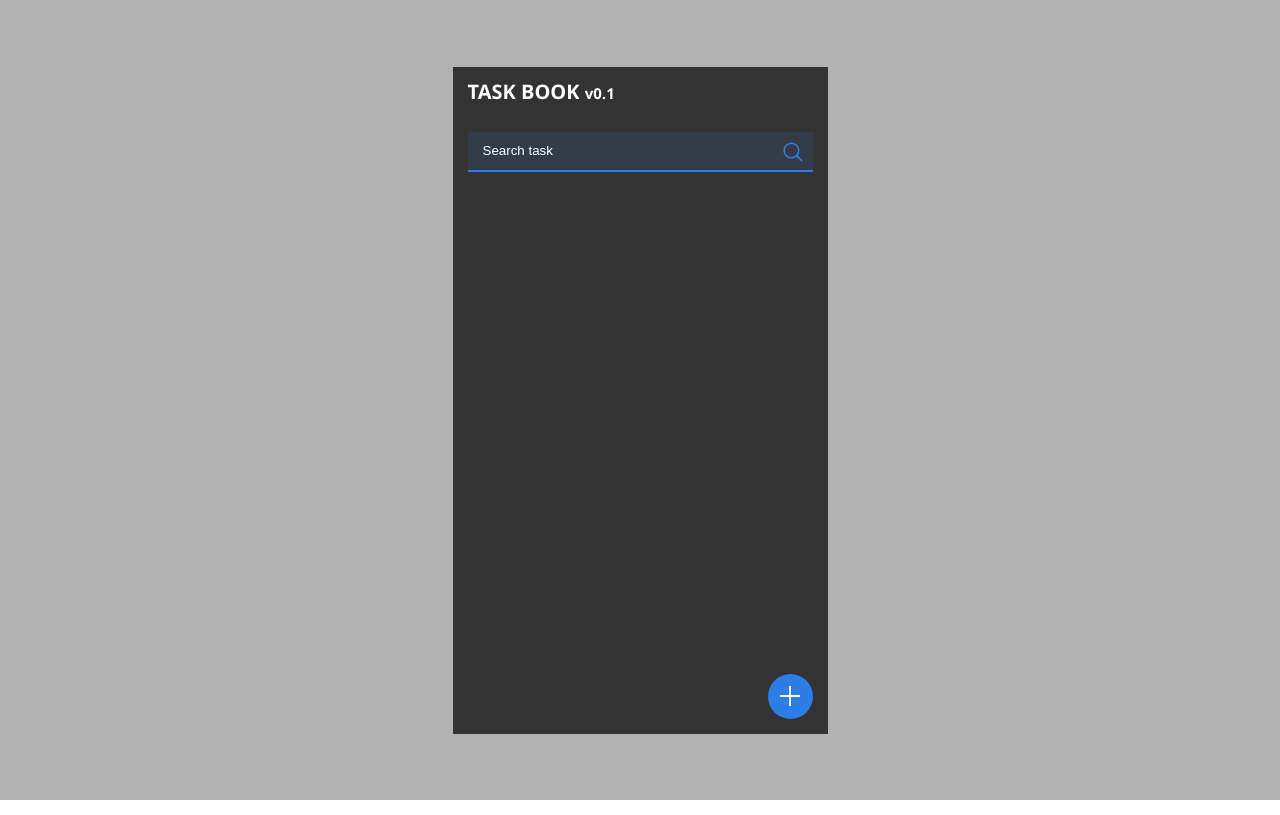
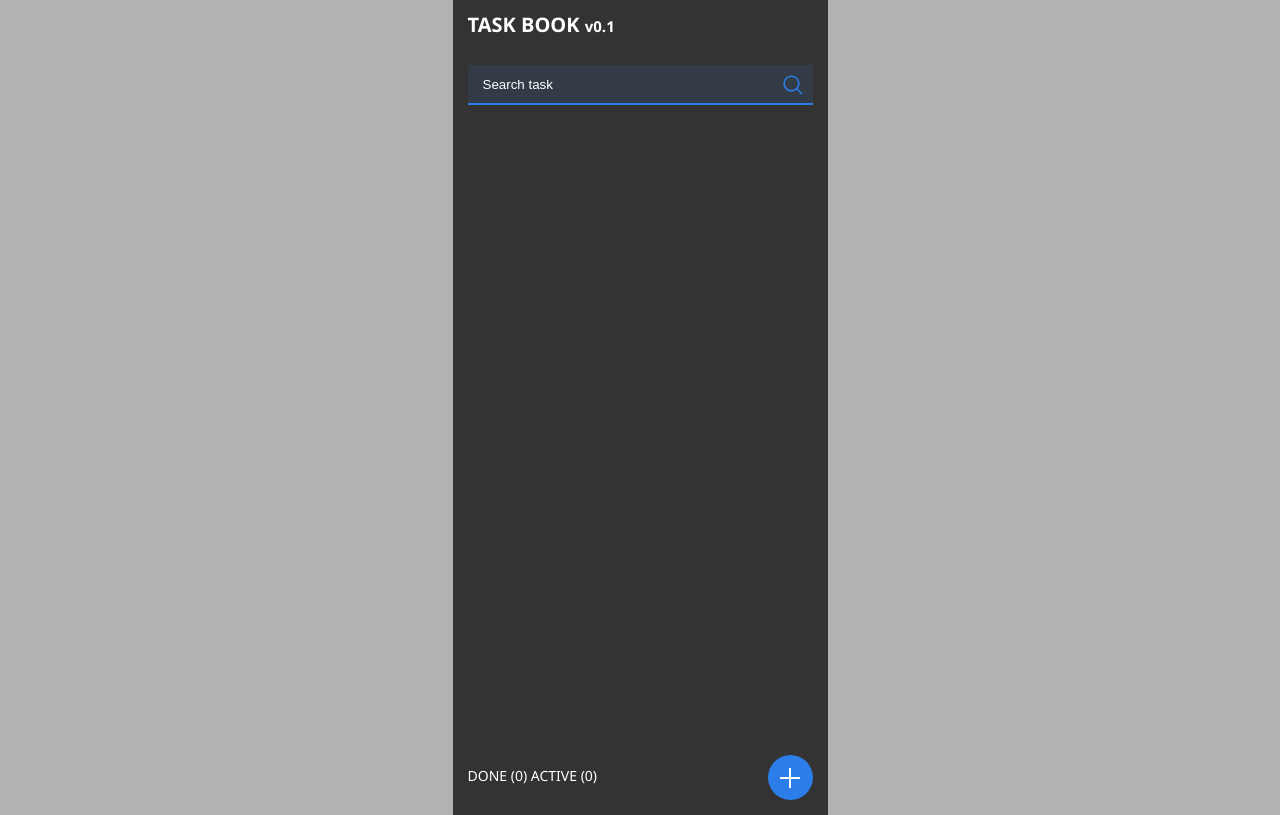
Before and after one commit to AlexMilweb/task-book, a React (Create React App) app: page / in a window 1280 px wide. Built offline with nearby package versions, Linux system fonts and the light colour scheme.

Commit message:
add counters

```diff
--- a/src/components/MainLayout/MainLayout.js
+++ b/src/components/MainLayout/MainLayout.js
@@ -11,7 +11,8 @@ import {
   Content,
   Screen,
   Form,
-  ButtonStyled
+  ButtonStyled,
+  InfoPanel
 } from "./MainLayout.styled.js";
 
 export const MainLayout = React.memo(() => {
@@ -123,6 +124,9 @@ export const MainLayout = React.memo(() => {
     setFilteredTasks(filteredTasks);
   };
 
+  const countDoneTasks = tasks.filter(task => task.isDone).length;
+  const countActiveTasks = tasks.length - countDoneTasks;
+
   return (
     <MainLayoutStyled>
       <AppContainer>
@@ -135,6 +139,7 @@ export const MainLayout = React.memo(() => {
               onToggleTaskDone={handleToggleTaskDone}
               onDeleteTask={handleDeleteTask}
             />
+            <InfoPanel>{`Done (${countDoneTasks}) Active (${countActiveTasks})`}</InfoPanel>
           </Screen>
           <Screen>
             <Form onSubmit={handleAddTask}>
--- a/src/components/MainLayout/MainLayout.styled.js
+++ b/src/components/MainLayout/MainLayout.styled.js
@@ -34,6 +34,7 @@ export const Screen = styled.div`
   width: 100%;
   flex-shrink: 0;
   padding: 15px;
+  min-height: calc(100vh - 50px);
 `;
 
 export const Form = styled.form``;
@@ -41,3 +42,10 @@ export const Form = styled.form``;
 export const ButtonStyled = styled.button`
   margin-top: 10px;
 `;
+
+export const InfoPanel = styled.div`
+  position: absolute;
+  bottom: 15px;
+  left: 15px;
+  text-transform: uppercase;
+`;
```
